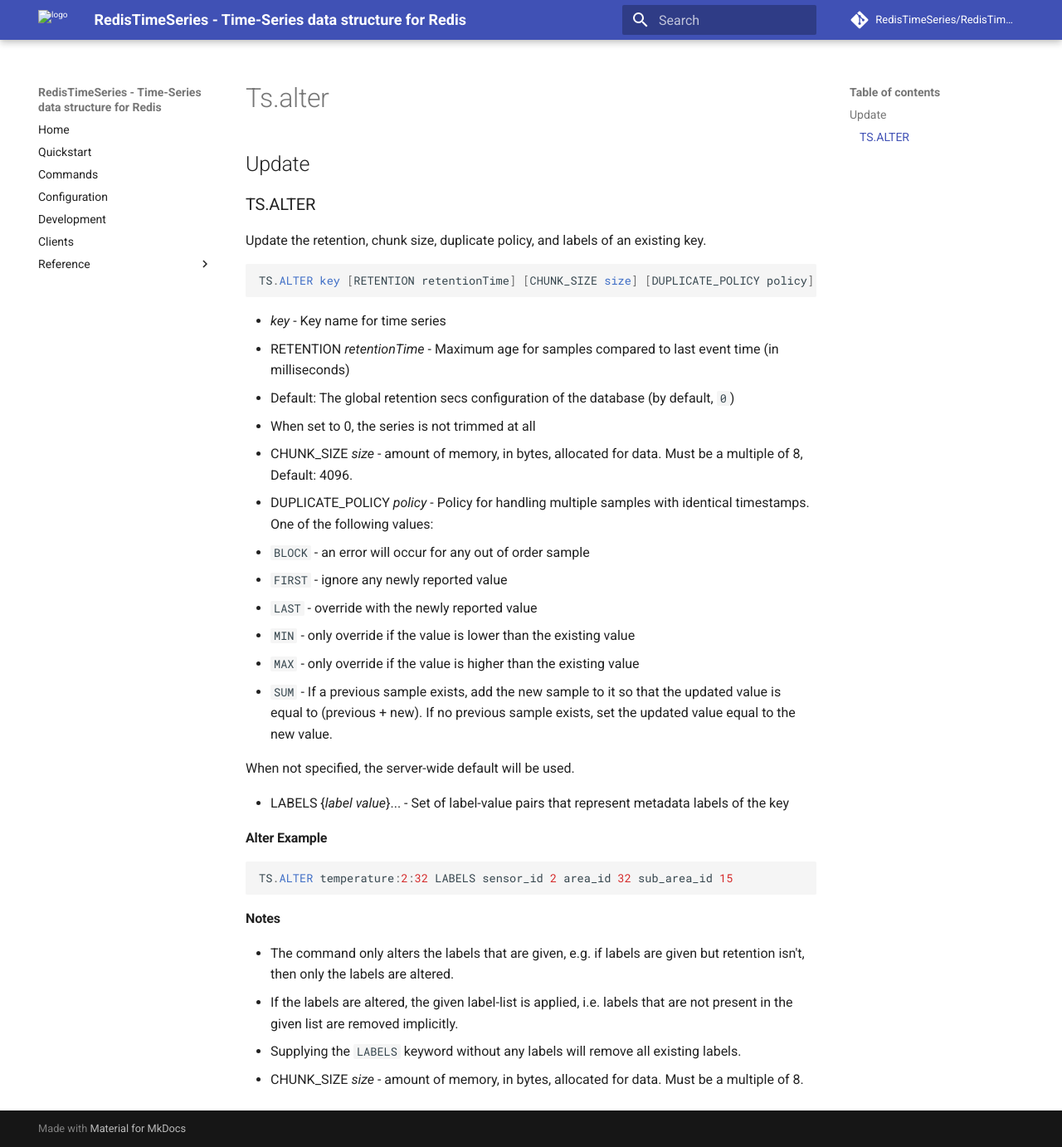
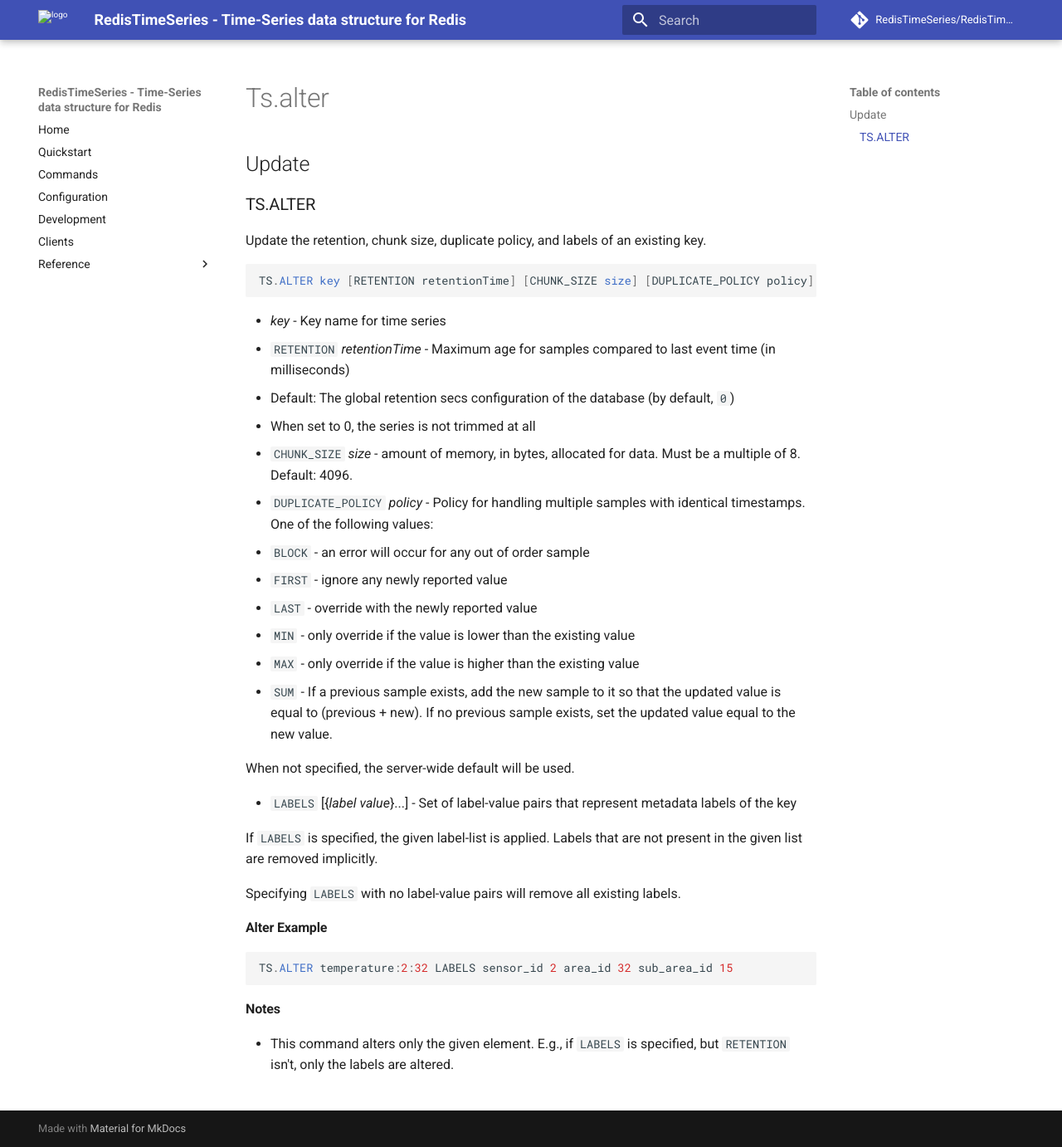
Before and after one commit to RedisTimeSeries/RedisTimeSeries, an MkDocs documentation site: the page built from docs/commands/ts.alter.md, in a window 1280 px wide and 1382 px high. Shown: the whole window at 83% size. Built offline with MkDocs 1.6.1 and Material for MkDocs 9.7.7, drawn with Linux system fonts in a browser that asks for light colours; comment, search, counter and statistics services are not loaded.

Commit message:
Update ts.alter.md

````diff
--- a/docs/commands/ts.alter.md
+++ b/docs/commands/ts.alter.md
@@ -5,15 +5,15 @@
 Update the retention, chunk size, duplicate policy, and labels of an existing key.
 
 ```sql
-TS.ALTER key [RETENTION retentionTime] [CHUNK_SIZE size] [DUPLICATE_POLICY policy] [LABELS {label value}...]
+TS.ALTER key [RETENTION retentionTime] [CHUNK_SIZE size] [DUPLICATE_POLICY policy] [LABELS [{label value}...]]
 ```
 
 - _key_ - Key name for time series
-- RETENTION _retentionTime_ - Maximum age for samples compared to last event time (in milliseconds)
+- `RETENTION` _retentionTime_ - Maximum age for samples compared to last event time (in milliseconds)
    - Default: The global retention secs configuration of the database (by default, `0`)
    - When set to 0, the series is not trimmed at all
-- CHUNK_SIZE _size_ - amount of memory, in bytes, allocated for data. Must be a multiple of 8, Default: 4096.
-- DUPLICATE_POLICY _policy_ - Policy for handling multiple samples with identical timestamps. One of the following values:
+- `CHUNK_SIZE` _size_ - amount of memory, in bytes, allocated for data. Must be a multiple of 8. Default: 4096.
+- `DUPLICATE_POLICY` _policy_ - Policy for handling multiple samples with identical timestamps. One of the following values:
   - `BLOCK` - an error will occur for any out of order sample
   - `FIRST` - ignore any newly reported value
   - `LAST` - override with the newly reported value
@@ -23,7 +23,12 @@
 
   When not specified, the server-wide default will be used.
 
-- LABELS {_label_ _value_}... - Set of label-value pairs that represent metadata labels of the key
+- `LABELS` [{_label_ _value_}...] - Set of label-value pairs that represent metadata labels of the key
+
+  If `LABELS` is specified, the given label-list is applied. Labels that are not present in the given list are removed implicitly.
+
+  Specifying `LABELS` with no label-value pairs will remove all existing labels.
+
 
 #### Alter Example
 
@@ -32,9 +37,4 @@
 ```
 
 #### Notes
-* The command only alters the labels that are given,
-  e.g. if labels are given but retention isn't, then only the labels are altered.
-* If the labels are altered, the given label-list is applied,
-  i.e. labels that are not present in the given list are removed implicitly.
-* Supplying the `LABELS` keyword without any labels will remove all existing labels.
-* CHUNK_SIZE _size_ - amount of memory, in bytes, allocated for data. Must be a multiple of 8.
+* This command alters only the given element. E.g., if `LABELS` is specified, but `RETENTION` isn't, only the labels are altered.
````
